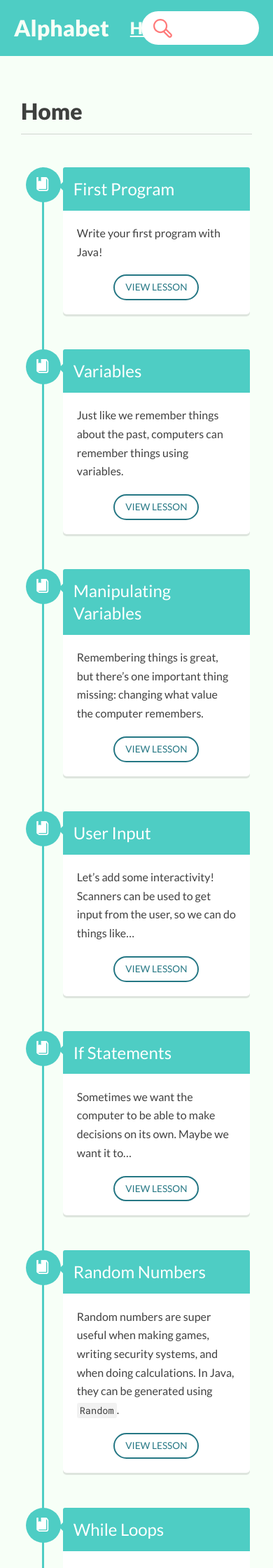
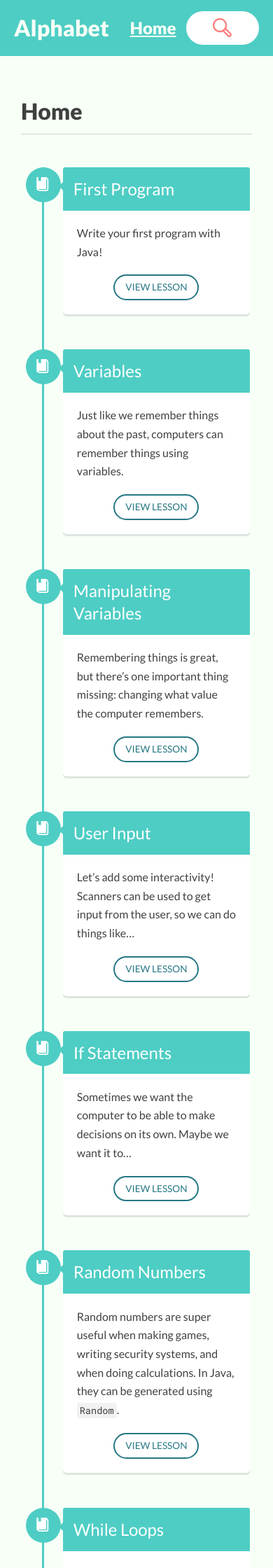
Before and after one commit to brdoney/brdoney.github.io, a Jekyll site: the page built from index.html, in a window 390 px wide. Shown: the top 2240 px of the page at 70% size. Built offline with Jekyll 4.4.1, drawn with Linux system fonts in a browser that asks for light colours.

Commit message:
Collapse search bar on mobile

```diff
--- a/_sass/header.scss
+++ b/_sass/header.scss
@@ -1,4 +1,6 @@
 @import "_variables";
+
+$placeholder-normal-opacity: 0.75;
 
 header {
   background-color: $primary;
@@ -67,7 +69,8 @@ header {
   -webkit-transition: all -webkit-transform 0.3s ease;
 
   &::placeholder {
-    color: rgba(0, 0, 0, 0.75);
+    color: #000;
+    opacity: $placeholder-normal-opacity;
   }
   &::selection {
     color: transparent;
@@ -168,7 +171,7 @@ header {
   }
 }
 
-@media only screen and (max-width: 600px) {
+@media only screen and (max-width: 675px) {
   #autoComplete {
     width: 5rem;
 
@@ -193,6 +196,22 @@ header {
     }
   }
 }
+
+@media only screen and (max-width: 450px) {
+  #autoComplete {
+    background-position: center;
+    width: 1rem;
+
+    &::placeholder {
+      opacity: 0;
+    }
+
+    &:focus::placeholder {
+      opacity: $placeholder-normal-opacity;
+    }
+  }
+}
+
 @media screen and (-webkit-min-device-pixel-ratio: 0) {
   #autoComplete {
     border-width: 1px;
```
